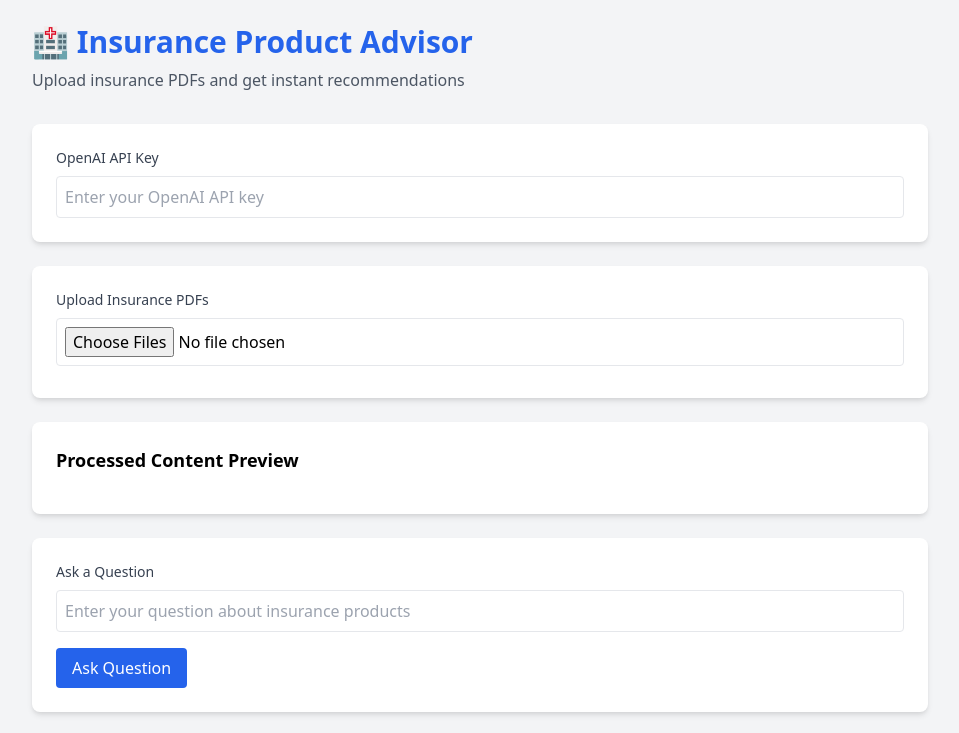
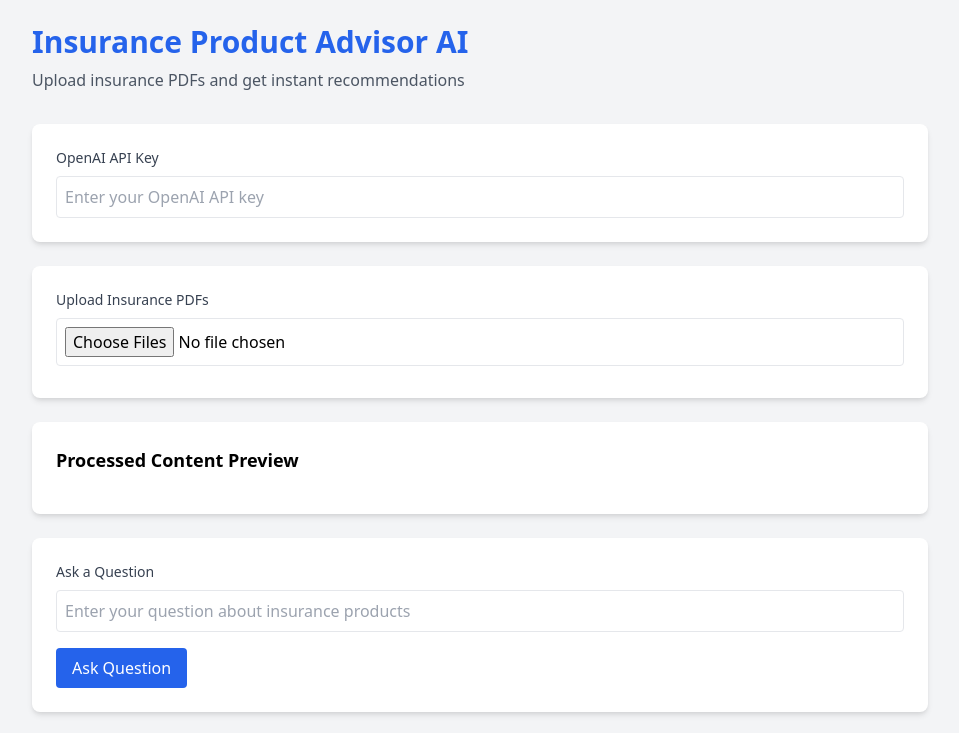
Before and after one commit to barirahzainalabidin/insuranceadvisor, a plain HTML site: page index.html in a window 1280 px wide. Shown: the top 733 px of the page, without its empty margins (160-1119 px from the left). Drawn offline with nearby package versions, Linux system fonts and the light colour scheme.

Commit message:
Update index.html

```diff
--- a/index.html
+++ b/index.html
@@ -11,7 +11,7 @@
     <div class="min-h-screen p-6">
         <!-- Header -->
         <header class="max-w-4xl mx-auto mb-8">
-            <h1 class="text-3xl font-bold text-blue-600">🏥 Insurance Product Advisor</h1>
+            <h1 class="text-3xl font-bold text-blue-600">Insurance Product Advisor AI</h1>
             <p class="text-gray-600 mt-2">Upload insurance PDFs and get instant recommendations</p>
         </header>
 
```
